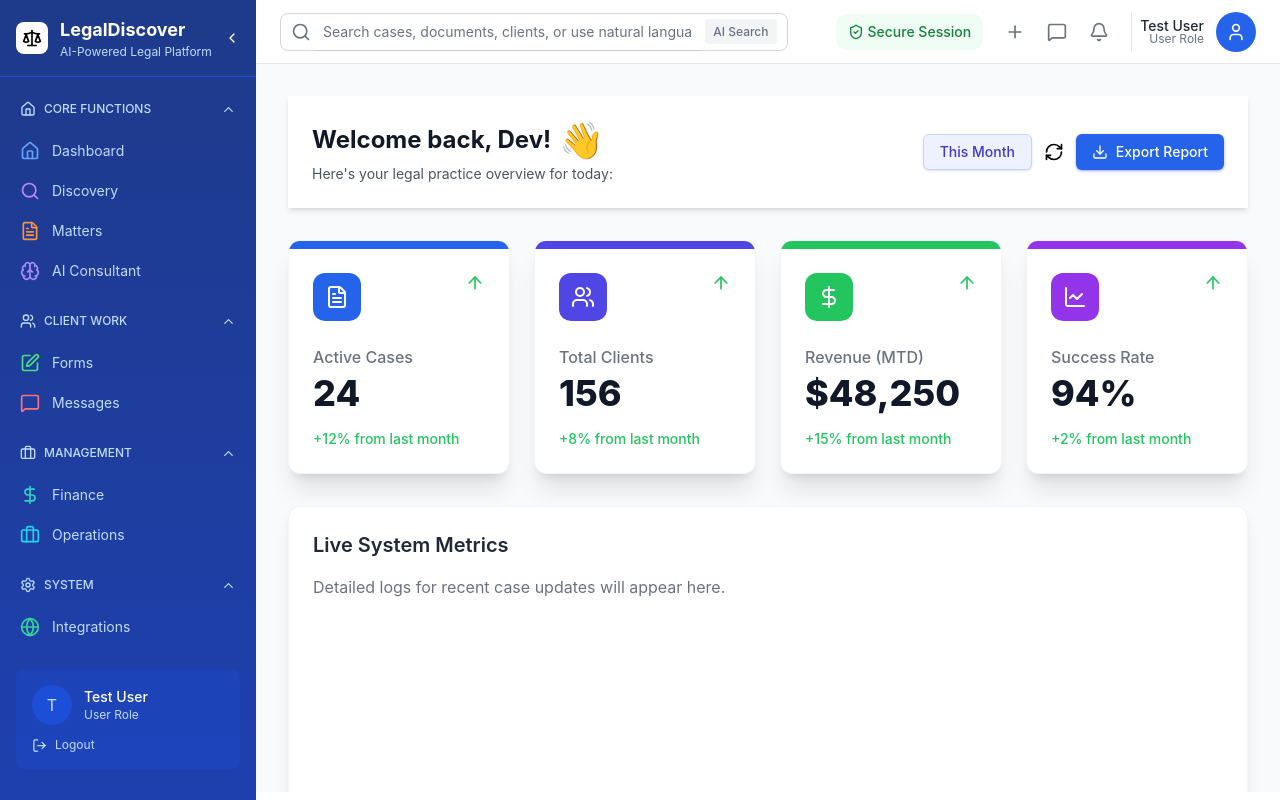
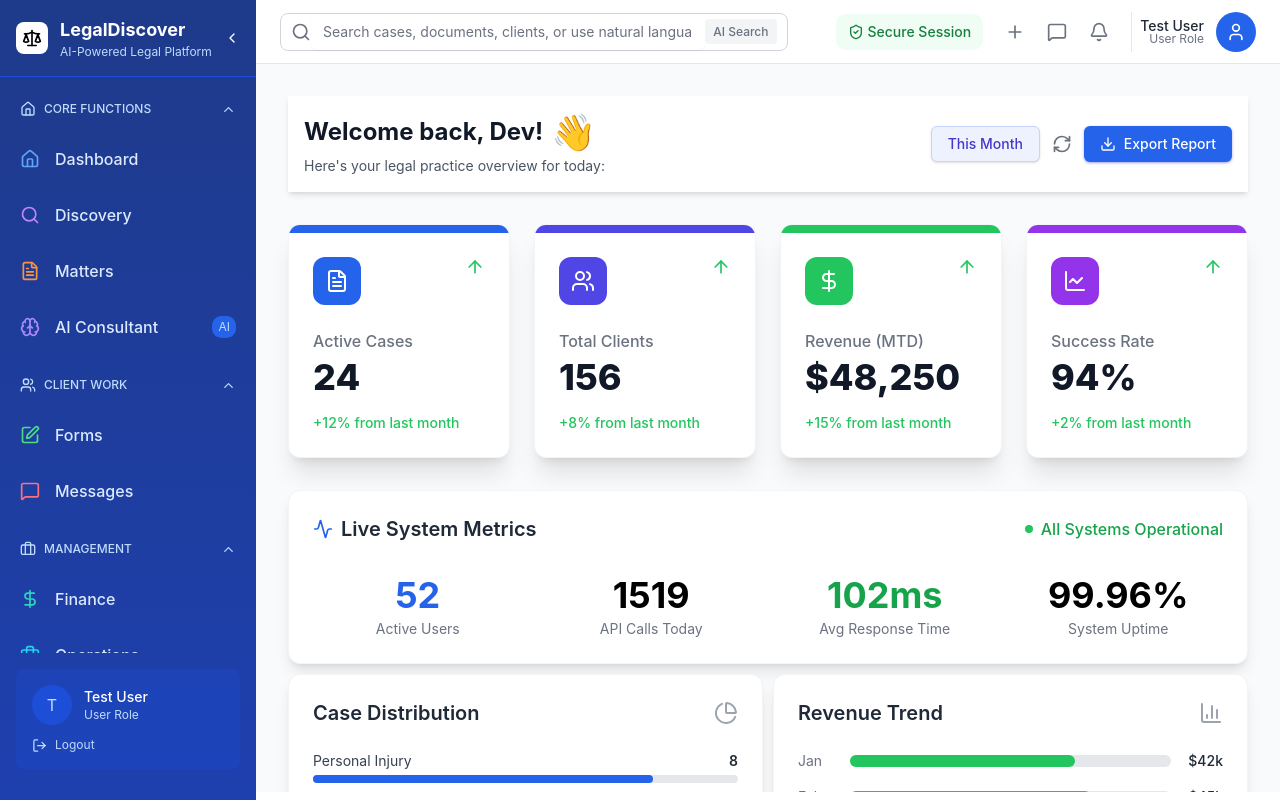
Before and after one commit to Rafayj34/LegalDiscover-NextJS-AWS-CDK, a Next.js app in the folder legaldiscoverapp/: page / in a window 1280 px wide. Built offline with nearby package versions, Linux system fonts and the light colour scheme.

Commit message:
added metrix card

```diff
--- a/legaldiscoverapp/app/page.tsx
+++ b/legaldiscoverapp/app/page.tsx
@@ -1,11 +1,10 @@
+import { AppLayout } from "@/components/layout";
 import { Dashboard } from "@/components/dashboard";
-import { AppLayout } from "@/components/layout";
 
 export default function Home() {
   return (
     <AppLayout>
       <Dashboard />
     </AppLayout>
-
   );
 }
--- a/legaldiscoverapp/components/dashboard/index.tsx
+++ b/legaldiscoverapp/components/dashboard/index.tsx
@@ -4,6 +4,7 @@ import React from 'react';
 import { Button } from '../ui/button';
 import { metricData } from '@/lib/dashboard-data';
 import { MetricCardProps } from '@/types/dashboatd';
+import { LiveSystemMetrics } from '../liveSystemMetrics';
 import { ArrowUp, RefreshCw, Download } from 'lucide-react';
 
 const MetricCard: React.FC<MetricCardProps> = ({
@@ -43,7 +44,7 @@ export const Dashboard = () => {
     return (
         <div className="p-4 sm:p-8 space-y-8 bg-gray-50 h-[91vh] overflow-y-scroll">
             <div className="flex flex-col md:flex-row justify-between items-start md:items-center">
-                <div className="bg-white flex justify-between w-full p-6 shadow-md">
+                <div className="bg-white flex justify-between w-full p-4 shadow-md">
                     <div>
                         <h1 className="text-2xl font-bold text-gray-900 flex items-center mb-4 md:mb-0">
                             Welcome back, Dev!
@@ -59,7 +60,7 @@ export const Dashboard = () => {
                         >
                             This Month
                         </Button>
-                        <RefreshCw className="cursor-pointer w-5 h-5 mr-2" />
+                        <RefreshCw className="cursor-pointer text-cool-gray w-5 h-5 mr-2" />
                         <Button
                             className="bg-accent text-white hover:bg-indigo-700 shadow-indigo-500/50 flex items-center"
                         >
@@ -82,13 +83,7 @@ export const Dashboard = () => {
                     />
                 ))}
             </div>
-
-            <div className="bg-white p-6 rounded-xl shadow-lg border border-light-gray min-h-[300px] mt-8">
-                <h2 className="text-xl font-semibold text-gray-800 mb-4">Live System Metrics
-                </h2>
-                <p className="text-cool-gray">Detailed logs for recent case updates will appear here.</p>
-            </div>
-
+            <LiveSystemMetrics />
         </div>
     );
 };
--- a/legaldiscoverapp/components/layout/sidebar/index.tsx
+++ b/legaldiscoverapp/components/layout/sidebar/index.tsx
@@ -131,10 +131,13 @@ export const Sidebar = () => {
                         key={i}
                         href={item.href}
                         onClick={() => setMobileOpen(false)}
-                        className={`flex items-center ${isCollapsed ? 'justify-center px-0' : 'gap-3 px-3'} py-2 rounded-lg cursor-pointer text-blue-200 hover:bg-primary-blue hover:text-white`}
+                        className={`flex justify-between items-center ${isCollapsed ? 'justify-center px-0' : 'gap-3 px-3'} py-[14px] rounded-lg cursor-pointer text-blue-200 hover:bg-[#1d4fd884] hover:text-white`}
                       >
-                        {item.icon}
-                        <span className={`text-sm ${hiddenWhenCollapsed}`}>{item.label}</span>
+                        <div className="flex items-center">
+                          {item.icon}
+                          <span className={`ml-[15px] font-medium text-blue-100 ${hiddenWhenCollapsed}`}>{item.label}</span>
+                        </div>
+                        {item.label === "AI Consultant" && <span className={`rounded-[9.5px] px-[6px] py-[2px] bg-accent text-[12px] ${hiddenWhenCollapsed}`}>AI</span>}
                       </Link>
                     ))}
                   </div>
--- /dev/null
+++ b/legaldiscoverapp/components/liveSystemMetrics/index.tsx
@@ -0,0 +1,143 @@
+import React from "react";
+import { ActivityIcon, BarChart3, ChartPie } from "lucide-react";
+import { CaseDistributionItem, MetricsItem, RevenueTrendItem } from "@/types/system-matrics";
+import { caseDistributionData, revenueTrendData, systemMetricsData } from "@/lib/system-metrics";
+
+const MetricCard: React.FC<MetricsItem> = ({ value, label, color }) => (
+  <div className="flex flex-col items-center">
+    <span className={`text-4xl font-bold mb-1 ${color}`}>{value}</span>
+    <span className="text-gray-500 text-sm">{label}</span>
+  </div>
+);
+
+const ProgressBar: React.FC<CaseDistributionItem> = ({
+  label,
+  count,
+  percentage,
+}) => (
+  <div className="text-sm">
+    <div className="flex justify-between items-center mb-1">
+      <span className="text-gray-700">{label}</span>
+      <span className="font-semibold text-gray-800">{count}</span>
+    </div>
+
+    <div className="w-full bg-gray-200 rounded-full h-2">
+      <div
+        className="h-2 rounded-full bg-blue-600"
+        style={{ width: `${percentage}%` }}
+      />
+    </div>
+  </div>
+);
+
+const DataBarChartItem: React.FC<RevenueTrendItem> = ({
+  month,
+  amount,
+  percentage,
+}) => (
+  <div className="flex items-center space-x-3">
+    <span className="w-10 text-sm text-gray-500">{month}</span>
+
+    <div className="flex-1 bg-gray-200 rounded-full h-3 relative">
+      <div
+        className="h-3 rounded-full bg-green-500"
+        style={{ width: `${percentage}%` }}
+      />
+    </div>
+
+    <span className="w-10 text-sm font-medium text-gray-800 text-right">
+      {amount}
+    </span>
+  </div>
+);
+
+interface SystemMetricsOverviewProps {
+  metrics: MetricsItem[];
+}
+
+const SystemMetricsOverview: React.FC<SystemMetricsOverviewProps> = ({
+  metrics,
+}) => (
+  <div className="bg-white p-6 rounded-xl shadow-lg border border-light-gray">
+    <div className="flex items-center justify-between mb-8">
+      <h2 className="text-xl font-semibold text-gray-800 flex items-center">
+        <ActivityIcon className="h-5 w-5 text-blue-600 mr-2" />
+        Live System Metrics
+      </h2>
+
+      <div className="flex items-center text-green-600 font-medium">
+        <span className="h-2 w-2 rounded-full bg-green-500 mr-2" />
+        All Systems Operational
+      </div>
+    </div>
+
+    <div className="grid grid-cols-2 md:grid-cols-4 gap-6 text-center">
+      {metrics.map((metric, index) => (
+        <MetricCard key={index} {...metric} />
+      ))}
+    </div>
+  </div>
+);
+
+interface CaseDistributionCardProps {
+  distribution: CaseDistributionItem[];
+}
+
+const CaseDistributionCard: React.FC<CaseDistributionCardProps> = ({
+  distribution,
+}) => (
+  <div className="bg-white p-6 rounded-xl shadow-lg border border-light-gray w-full flex flex-col">
+    <div className="flex items-center justify-between mb-6">
+      <h2 className="text-xl font-semibold text-gray-800">Case Distribution</h2>
+      <ChartPie className="text-gray-400 cursor-pointer" />
+    </div>
+
+    <div className="space-y-4">
+      {distribution.map((item, index) => (
+        <ProgressBar key={index} {...item} />
+      ))}
+    </div>
+  </div>
+);
+
+interface RevenueTrendCardProps {
+  trendData: RevenueTrendItem[];
+}
+
+const RevenueTrendCard: React.FC<RevenueTrendCardProps> = ({
+  trendData,
+}) => (
+  <div className="bg-white p-6 rounded-xl shadow-lg border border-light-gray w-full flex flex-col">
+    <div className="flex items-center justify-between mb-6">
+      <h2 className="text-xl font-semibold text-gray-800">Revenue Trend</h2>
+      <BarChart3 className="h-6 w-6 text-gray-400 cursor-pointer" />
+    </div>
+
+    <div className="space-y-4">
+      {trendData.map((item, index) => (
+        <DataBarChartItem key={index} {...item} />
+      ))}
+    </div>
+  </div>
+);
+
+interface LiveSystemMetricsProps {
+  metrics?: MetricsItem[];
+  caseDistribution?: CaseDistributionItem[];
+  revenueTrend?: RevenueTrendItem[];
+}
+
+export const LiveSystemMetrics: React.FC<LiveSystemMetricsProps> = ({
+  metrics = systemMetricsData,
+  caseDistribution = caseDistributionData,
+  revenueTrend = revenueTrendData,
+}) => (
+  <div className="flex flex-col gap-[10px]">
+    <SystemMetricsOverview metrics={metrics} />
+
+    <div className="flex flex-col md:flex-row gap-[10px]">
+      <CaseDistributionCard distribution={caseDistribution} />
+      <RevenueTrendCard trendData={revenueTrend} />
+    </div>
+  </div>
+);
--- /dev/null
+++ b/legaldiscoverapp/lib/system-metrics.tsx
@@ -0,0 +1,25 @@
+import { CaseDistributionItem,  MetricsItem,  RevenueTrendItem } from "@/types/system-matrics";
+
+export const systemMetricsData: MetricsItem[] = [
+    { value: "52", label: "Active Users", color: "text-blue-600" },
+    { value: "1519", label: "API Calls Today", color: "text-indigo-600" },
+    { value: "102ms", label: "Avg Response Time", color: "text-green-600" },
+    { value: "99.96%", label: "System Uptime", color: "text-purple-600" },
+];
+
+export const caseDistributionData: CaseDistributionItem[] = [
+    { label: "Personal Injury", count: 8, percentage: 80 },
+    { label: "Corporate Law", count: 6, percentage: 60 },
+    { label: "Family Law", count: 5, percentage: 50 },
+    { label: "Criminal Defense", count: 3, percentage: 30 },
+    { label: "Real Estate", count: 2, percentage: 20 },
+];
+
+export const revenueTrendData: RevenueTrendItem[] = [
+    { month: "Jan", amount: "$42k", percentage: 70 },
+    { month: "Feb", amount: "$45k", percentage: 75 },
+    { month: "Mar", amount: "$48k", percentage: 80 },
+    { month: "Apr", amount: "$51k", percentage: 85 },
+    { month: "May", amount: "$48k", percentage: 80 },
+    { month: "Jun", amount: "$52k", percentage: 87 },
+];
--- /dev/null
+++ b/legaldiscoverapp/types/system-matrics.tsx
@@ -0,0 +1,18 @@
+
+export interface MetricsItem {
+  value: string;
+  label: string;
+  color: string;
+}
+
+export interface CaseDistributionItem {
+  label: string;
+  count: number;
+  percentage: number;
+}
+
+export interface RevenueTrendItem {
+  month: string;
+  amount: string;
+  percentage: number;
+}
```
Also changed, not shown: legaldiscoverapp/types/dashboatd copy.tsx (deleted, +0 -18 lines).
